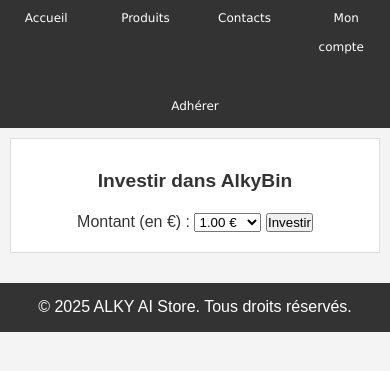
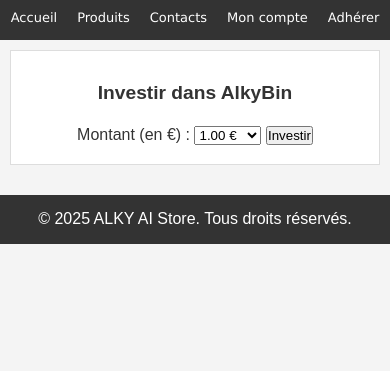
Before and after one commit to isskyspace/alkyai, a website: page index.html in a window 390 px wide. Shown: the part 45-416 px from the top of the page. Drawn offline with Linux system fonts and the light colour scheme; a script that the page names is missing.

Commit message:
Update alkystore.css

```diff
--- a/alkystore.css
+++ b/alkystore.css
@@ -18,12 +18,11 @@
     background-color: #333;
     color: #fff;
     display: flex;
-    justify-content: space-between; /* Aligne "AlkyAI" à gauche et le menu à droite */
+    flex-direction: column; /* Permet d'avoir le logo et le menu sous forme de colonne sur mobile */
     align-items: center;
     padding: 10px 5%;
     font-family: Verdana, Geneva, Tahoma, sans-serif;
     width: 100%;
-    flex-wrap: wrap; /* Modifié pour permettre l'ajustement sur mobile */
 }
 
 /* Style du logo AlkyAI */
@@ -35,62 +34,62 @@
 
 /* Centrer le menu et bien espacer */
 nav {
+    width: 100%;
     display: flex;
     justify-content: center;
-    flex-grow: 1;
+    flex-wrap: nowrap; /* Empêche le menu de se casser sur plusieurs lignes */
 }
 
 nav ul {
     list-style: none;
     display: flex;
-    gap: 80px; /* Espacement équilibré */
+    justify-content: center; /* Centre tous les éléments du menu */
+    gap: 10px; /* Espacement réduit pour que tout tienne sur une seule ligne */
     padding: 0;
-    flex-wrap: nowrap; /* Garde tout sur une seule ligne */
+    margin: 0;
+    flex-wrap: nowrap; /* Empêche les éléments de se casser */
 }
 
 /* Style des liens de navigation */
 nav ul li a {
     color: #fff;
     text-decoration: none;
-    font-size: 15px; /* Taille correcte */
+    font-size: 15px; /* Taille normale */
     padding: 8px;
+    white-space: nowrap; /* Empêche les mots de se casser */
 }
 
 /* Ajustement pour mobile */
 @media screen and (max-width: 768px) {
     header {
         padding: 8px 3%;
-        flex-wrap: wrap; /* Permet de passer en ligne si nécessaire */
+        flex-direction: column; /* Permet d'avoir le logo et le menu sous forme de colonne sur mobile */
     }
 
     header .logo h1 {
-        font-size: 1.4rem; /* Réduction de la taille */
+        font-size: 1.4rem; /* Réduction de la taille du logo */
     }
 
     nav ul {
-        gap: 30px; /* Réduction de l’espace pour tenir sur une ligne */
-    }
-
-    nav ul li a {
-        font-size: 12px; /* Texte plus petit pour ne pas couper */
-        padding: 5px;
-    }
-
-    /* Ajuster le menu pour qu'il soit aligné correctement sur les petits écrans */
-    .logo, nav {
-        flex-basis: 100%;
-        text-align: center; /* Centrer le contenu sur mobile */
-    }
-
-    /* Modification pour "Mon compte" et "Adhérer" sur mobile */
-    nav ul {
-        flex-wrap: wrap; /* Permet le retour à la ligne si nécessaire */
-        justify-content: space-around; /* Répartition équitable des éléments */
+        gap: 8px; /* Espacement réduit pour que tout tienne sur une seule ligne */
+        width: 100%; /* Prend toute la largeur */
+        justify-content: center; /* Centre le menu */
     }
 
     nav ul li {
-        flex: 1;
-        text-align: center; /* Assure l'alignement des éléments */
+        flex-shrink: 0; /* Empêche les éléments du menu de se réduire trop */
+    }
+
+    /* Réduction de la taille des liens de menu sur mobile */
+    nav ul li a {
+        font-size: 13px; /* Réduction de la taille des liens pour mobile */
+        padding: 6px;
+    }
+
+    /* Alignement sous le logo */
+    .logo, nav {
+        width: 100%; /* Prend toute la largeur du conteneur */
+        text-align: center; /* Centre le logo et le menu */
     }
 }
 
```
